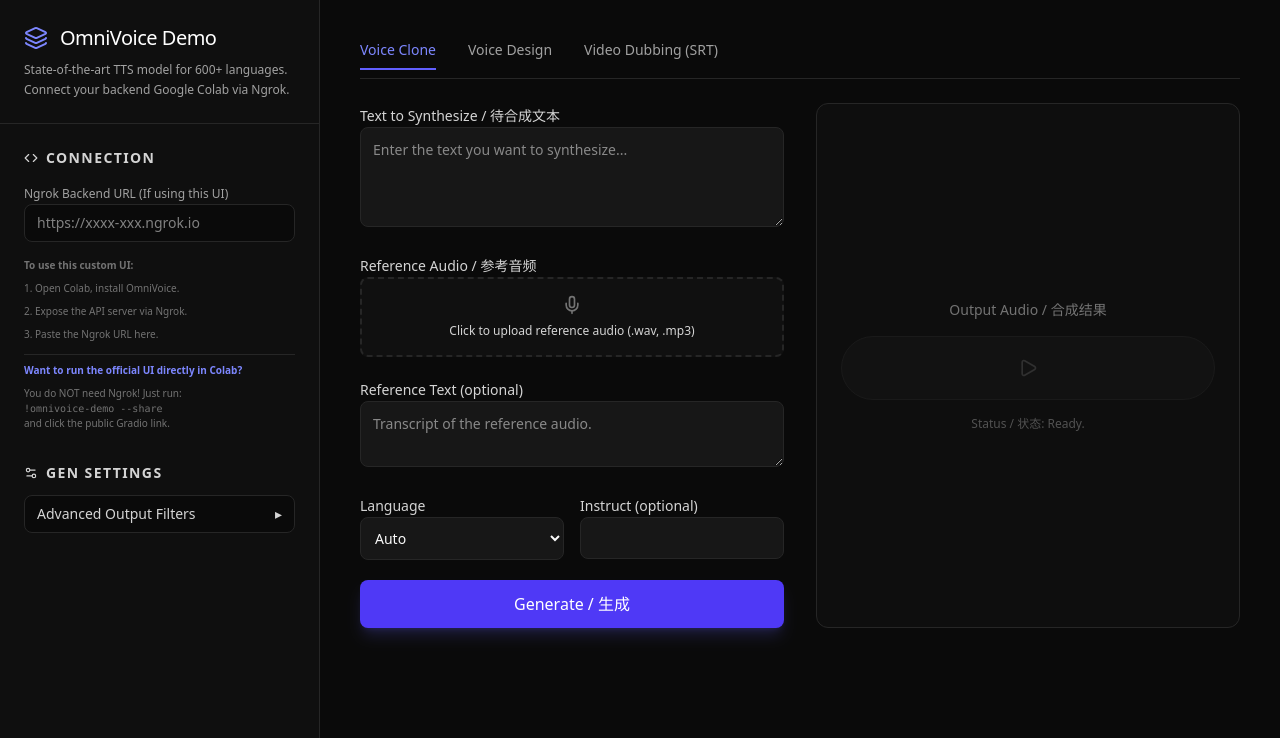
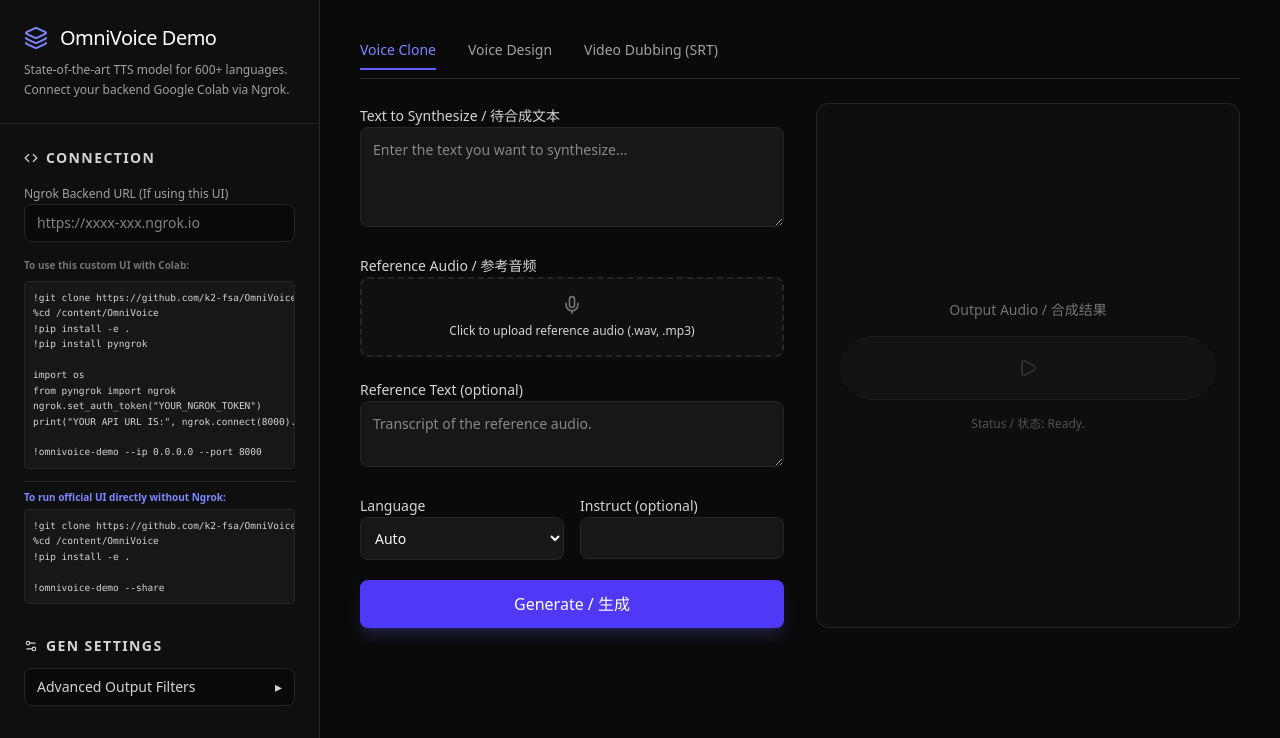
Before and after one commit to Praveen230389/OmniVoice, a React (Vite) app: page / in a window 1280 px wide. Shown: the top 738 px of the page. Built offline with nearby package versions, Linux system fonts and the light colour scheme.

Commit message:
Update App.tsx

```diff
--- a/src/App.tsx
+++ b/src/App.tsx
@@ -209,13 +209,29 @@
                 className="w-full bg-neutral-950 border border-neutral-800 rounded-lg px-3 py-2 text-sm focus:border-indigo-500 outline-none transition-colors"
               />
               <div className="text-[10px] text-neutral-500 space-y-2 mt-2">
-                <p><strong>To use this custom UI:</strong></p>
-                <p>1. Open Colab, install OmniVoice.</p>
-                <p>2. Expose the API server via Ngrok.</p>
-                <p>3. Paste the Ngrok URL here.</p>
+                <p><strong>To use this custom UI with Colab:</strong></p>
+                <pre className="bg-neutral-900 border border-neutral-800 p-2 rounded text-[9.5px] mt-1 overflow-x-auto text-neutral-300 select-all font-mono leading-relaxed">
+{`!git clone https://github.com/k2-fsa/OmniVoice.git
+%cd /content/OmniVoice
+!pip install -e .
+!pip install pyngrok
 
-                <p className="mt-3 text-indigo-400 border-t border-neutral-800 pt-2"><strong>Want to run the official UI directly in Colab?</strong></p>
-                <p>You do NOT need Ngrok! Just run:<br/><code>!omnivoice-demo --share</code><br/>and click the public Gradio link.</p>
+import os
+from pyngrok import ngrok
+ngrok.set_auth_token("YOUR_NGROK_TOKEN")
+print("YOUR API URL IS:", ngrok.connect(8000).public_url)
+
+!omnivoice-demo --ip 0.0.0.0 --port 8000`}
+                </pre>
+
+                <p className="mt-3 text-indigo-400 border-t border-neutral-800 pt-2 mb-1"><strong>To run official UI directly without Ngrok:</strong></p>
+                <pre className="bg-neutral-900 border border-neutral-800 p-2 rounded text-[9.5px] overflow-x-auto text-neutral-300 select-all font-mono leading-relaxed">
+{`!git clone https://github.com/k2-fsa/OmniVoice.git
+%cd /content/OmniVoice
+!pip install -e .
+
+!omnivoice-demo --share`}
+                </pre>
               </div>
             </div>
           </section>
```
